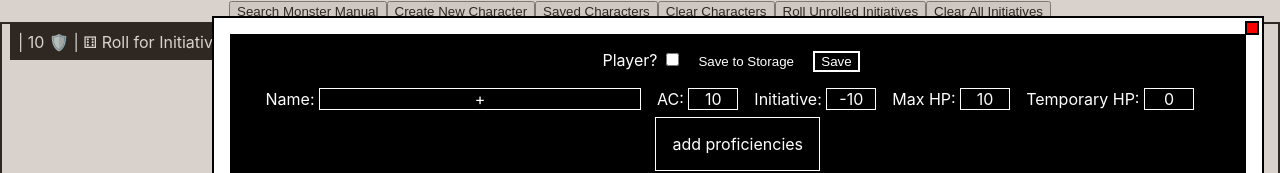
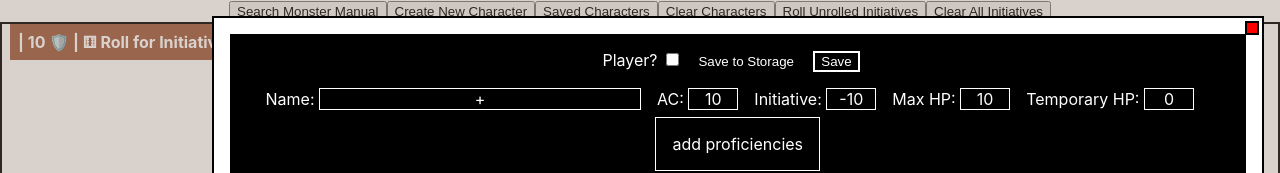
Before and after one commit to brewchetta/monstrous-initiative-tracker, a React (Create React App) app: page / in a window 1280 px wide. Both pictures are taken after a click on the button "Create New Character". Shown: the top 173 px of the page. Built offline with nearby package versions, Linux system fonts and the light colour scheme; no server answers.

Commit message:
styling for dead characters

```diff
--- a/src/components/initiative-list/InitiativeCard.js
+++ b/src/components/initiative-list/InitiativeCard.js
@@ -109,7 +109,7 @@ export default function InitiativeCard({character, index, updateCharacter}) {
   const renderName = () => `${character.name}${character.char_class ? ` the ${character.char_class}` : ""}`
 
   return (
-    <div className="initiative-card"
+    <div className={currentHitPoints > 0 ? "initiative-card" : "initiative-card dead-character"}
     style={{top: `${index * 50}px`}}>
       <span onClick={handleOpenDetail}>{renderName()}</span> | {character.armor_class} 🛡️ | {renderInitiative()} | {renderHitPoints()} | <span onClick={handleOpenDetail}>📖 More</span> | <span onClick={handleRemove}>Delete</span>
     </div>
--- a/src/components/initiative-list/InitiativeList.css
+++ b/src/components/initiative-list/InitiativeList.css
@@ -6,13 +6,22 @@
 }
 
 .initiative-card {
-  background: black;
+  background: #9e5b40;
   color: white;
+  font-weight: bold;
   margin-left: 0.5em;
   padding: 0.5em;
   position: absolute;
   top: 0;
-  transition: top 1s;
+  transition: top 1s, background-color 1s;
+}
+
+.dead-character {
+  background-color: #70421477;
+  background-image: url("https://assets.stickpng.com/images/580b585b2edbce24c47b294f.png");
+  background-position: center;
+  background-size: cover;
+  color: black;
 }
 
 input[type=number] {
```
